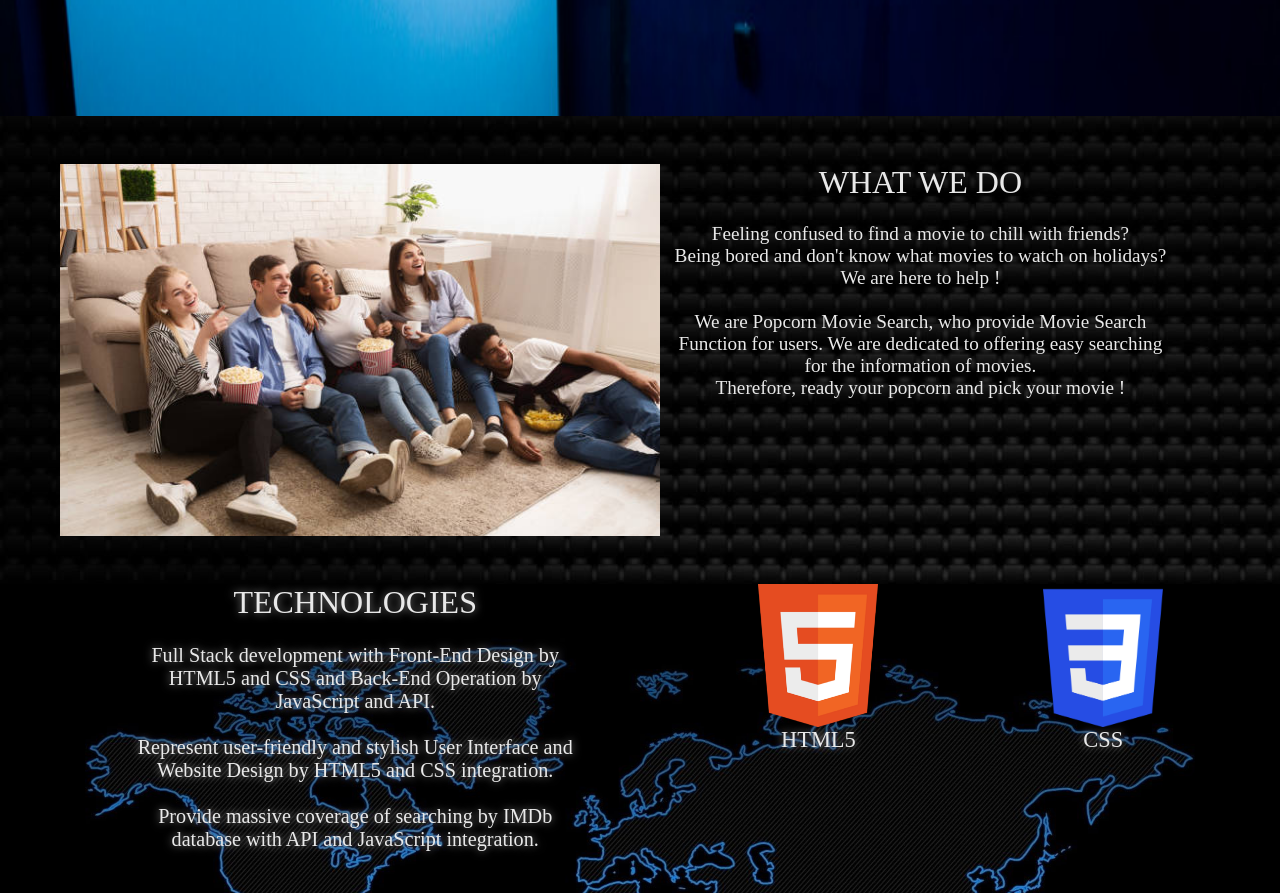
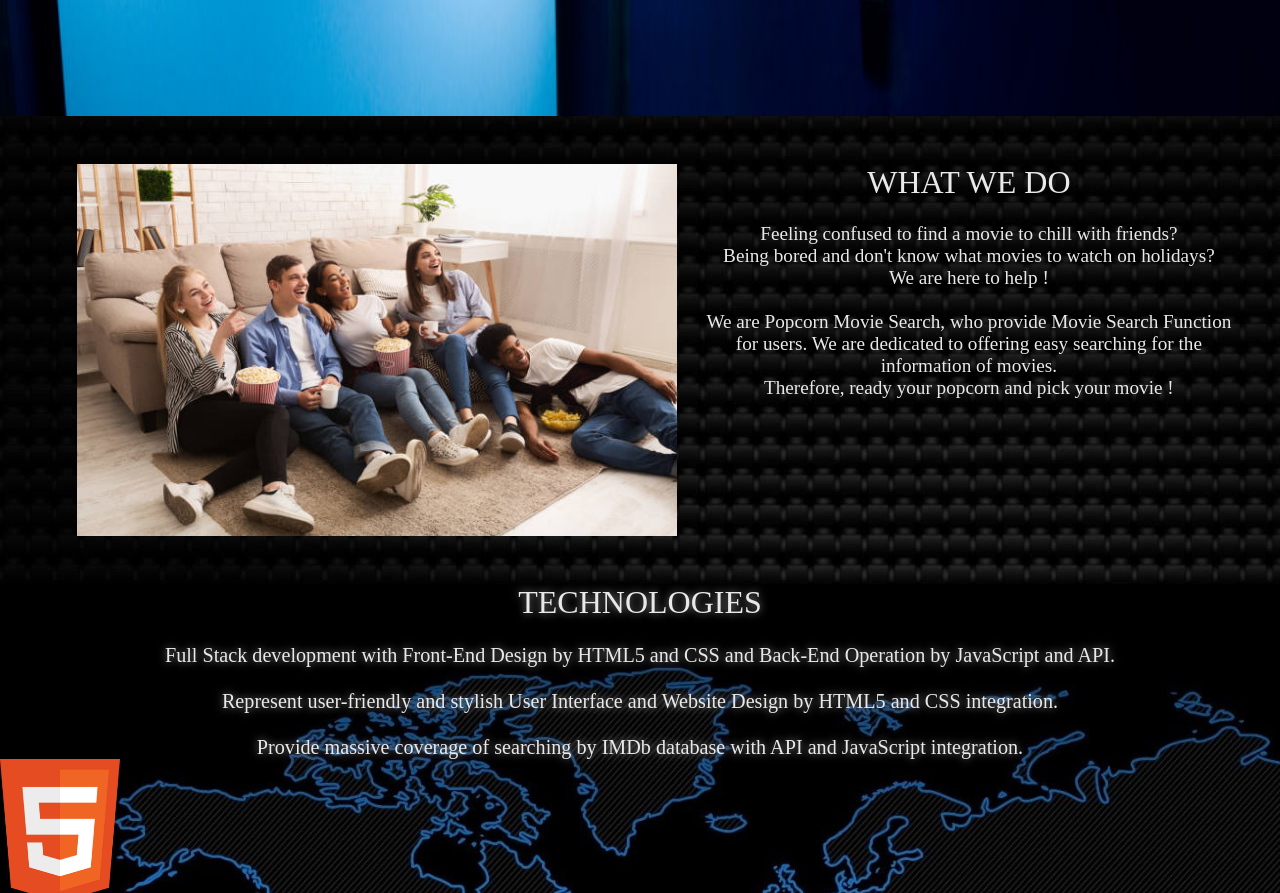
Before and after one commit to yenloned/PopcornMovieSearch, a website: page about.html in a window 1280 px wide and 2108 px high. Shown: the part 430-1323 px from the top of the page. Drawn offline with Linux system fonts and the light colour scheme.

Commit message:
Update about_style.css

```diff
--- a/css/about_style.css
+++ b/css/about_style.css
@@ -7,14 +7,6 @@
 background-color: rgb(0, 8, 30);
 margin:0;
 padding: 0;
-  }
-
-html,body{
-  width: 100%;
-  height: 100%;
-  margin: 0px;
-  padding: 0px;
-  overflow-x: hidden;
 }
 
 .topic{
@@ -84,24 +76,22 @@ html,body{
 }
 
 
+.whatwedoimage{
+text-align: center;
+}
 
 .whatwedo{
 display: grid;
-    grid-template-columns: 10fr 8fr 1fr;
+grid-template-columns: 10fr 8fr;
 background-image: url("../database/image/whatwedo.jpg");
-    background-size: 100% 100%;
-    background-size: auto;
 font-size: 120%;
 padding: 3rem 3rem;
 margin: 0 0rem;
-    min-width: 420px;
 justify-items: center;
 text-align: center;
 }
 
 .technologies{
-    display: grid;
-    grid-template-columns: 3fr 1fr 1fr;
 background-image: url("../database/image/technology.jpg");
 background-size: cover;
 background-repeat: no-repeat;
@@ -112,6 +102,12 @@ html,body{
 text-align: center;
 font-size: 140%;
 text-shadow: 0px 0px 8px rgb(148, 148, 148);
+}
+
+.technologies_show{
+margin-top: 1rem;
+display: grid;
+grid-template-columns: 1fr 1fr 1fr 1fr;
 }
 
 .aboutintro{
@@ -137,6 +133,6 @@ html,body{
 .technologiestxt1, .technologiestxt2{
 justify-self: center;
 font-size: 90%;
-    padding: 0rem 8rem;
+padding: 0rem 0rem;
 min-width: 120px;
 }
```
Lines whose indentation alone changed are shown as unchanged.
